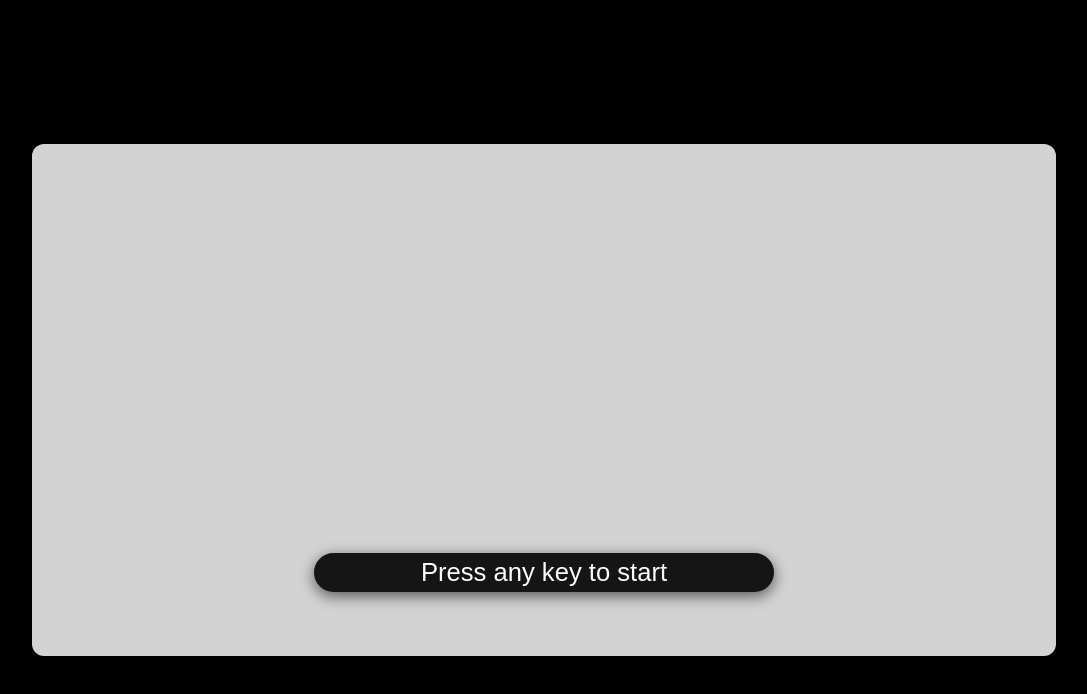
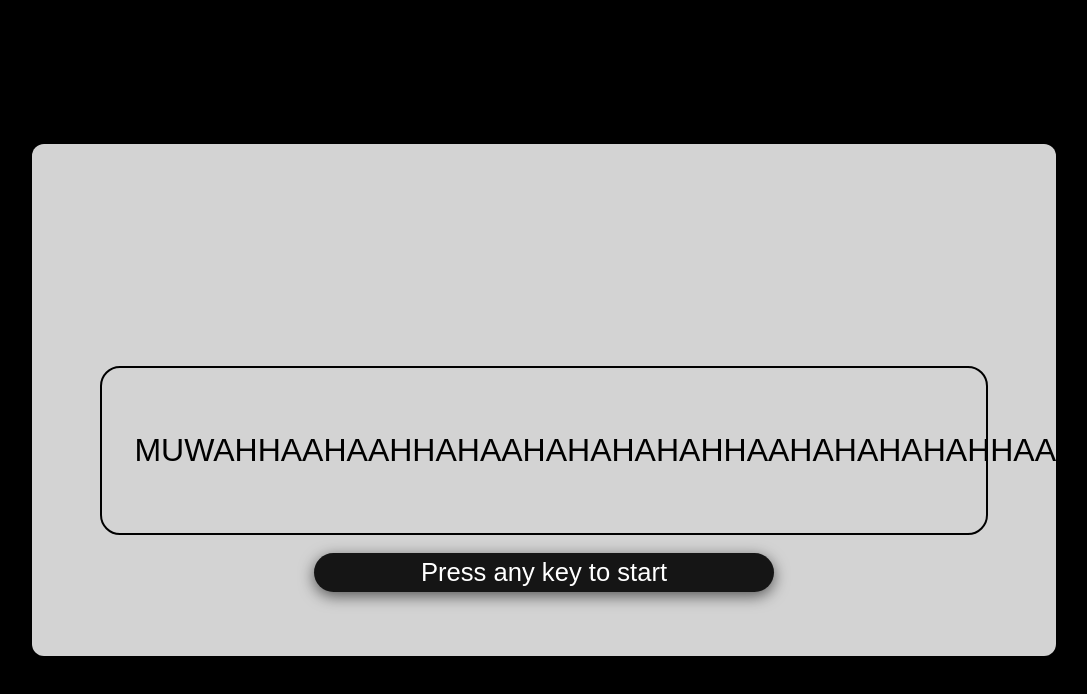
Before and after one commit to gverango/unity-day-visual-novel, a plain HTML site: page index.html in a window 1280 px wide. Shown: the whole page, without its empty margins (96-1183 px from the left). Drawn offline with Linux system fonts and the light colour scheme.

Commit message:
add text box

```diff
--- a/index.html
+++ b/index.html
@@ -43,8 +43,10 @@
             <div class="tab-content" id="settings" style="display: none;">This is the Settings content.</div>
             <button class="close-button">Close</button>
         </div>
-    </div>
 
+        <div class="text-container">
+            <p>MUWAHHAAHAAHHAHAAHAHAHAHAHHAAHAHAHAHAHHAAHA</p>
+        </div>
     </div>
 
     <script src="game.js"></script>
--- a/style.css
+++ b/style.css
@@ -149,3 +149,12 @@ body, html {
 .tab-content .exit-button:hover {
     color: #909090
 }
+
+.text-container {
+    font-size: 2rem;
+    width: 80%;
+    padding: 2rem;
+    border: 2px solid rgb(0, 0, 0);
+    border-radius: 20px;
+    margin-top: 100px;
+}
```
